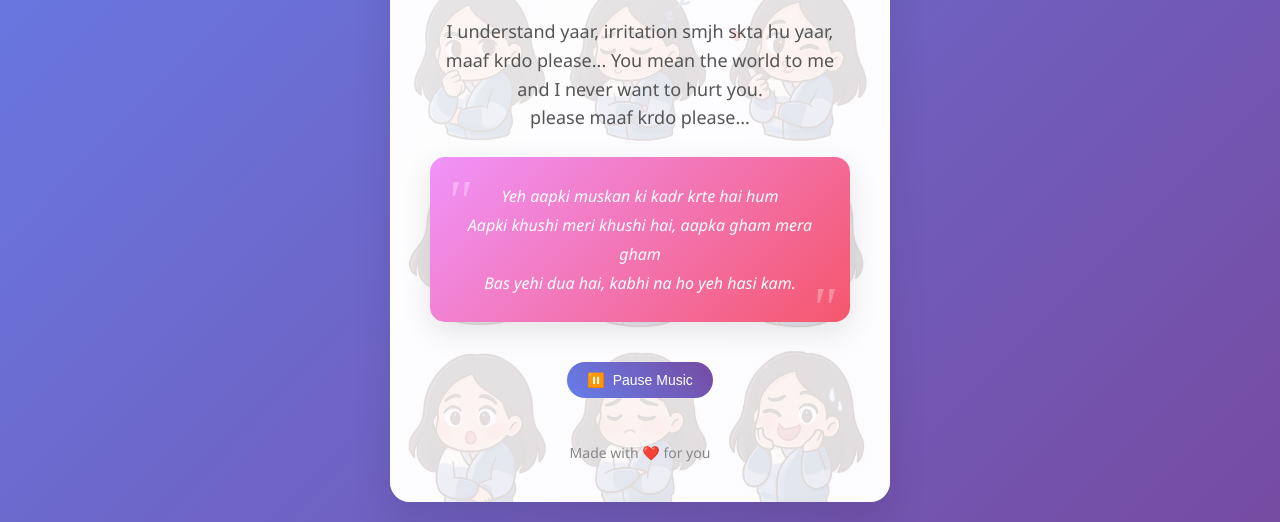
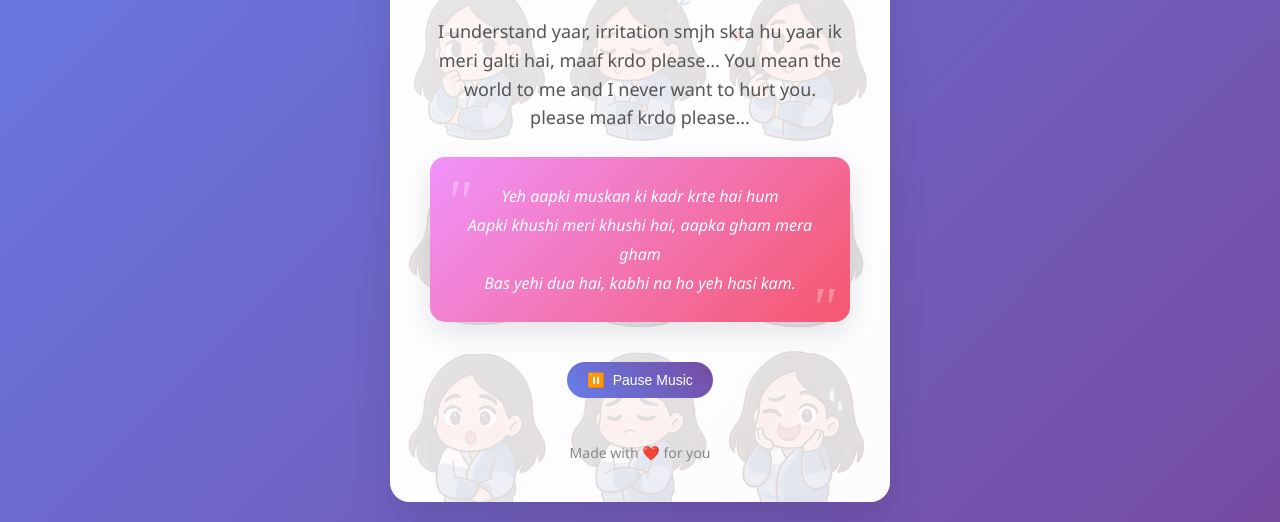
Before and after one commit to TMTanmay1/Madam, a plain HTML site: page index.html in a window 1280 px wide. Shown: the part 311-833 px from the top of the page. Drawn offline with Linux system fonts and the light colour scheme.

Commit message:
Update index.html

```diff
--- a/index.html
+++ b/index.html
@@ -283,7 +283,7 @@
         <h1 class="title">For My Dear Anushka ❤️</h1>
 
         <div class="apology-text">
-            I understand yaar, irritation smjh skta hu yaar, maaf krdo please...
+            I understand yaar, irritation smjh skta hu yaar ik meri galti hai, maaf krdo please...
             You mean the world to me and I never want to hurt you. <br/>
             please maaf krdo please...
             </div>
```
